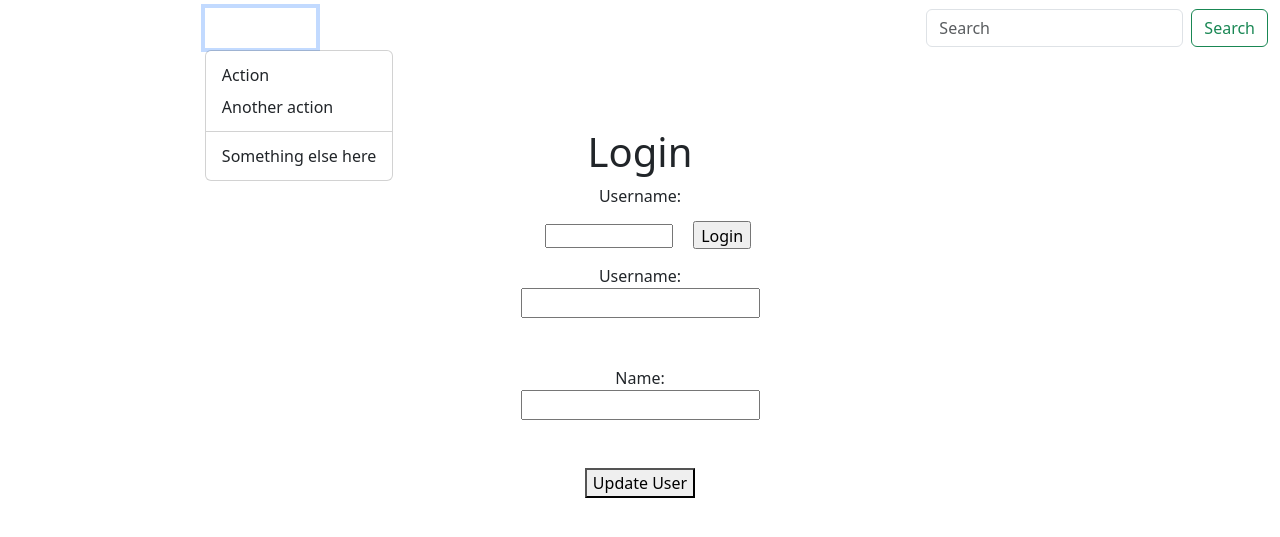
After one commit to tejashvi-kumawat/flasker, a Flask app: page / in a window 1280 px wide, after a click on "Dropdown". The commit adds this page. Shown: the top 537 px of the page. Run offline with Flask 3, Linux system fonts and the light colour scheme.

Commit message:
commit updated version of all the files

```diff
--- a/Flask Files/first.py
+++ b/Flask Files/first.py
@@ -1,39 +1,126 @@
-from flask import Flask, render_template, request
+from flask import Flask, render_template, request, redirect, url_for, flash, send_file, jsonify
 import json
+from typing import List, Optional
+import sqlite3
+from PIL import Image, ImageDraw, ImageFont
 
-#Flask Instance
+# Flask Instance
 app = Flask(__name__)
+app.secret_key = 'kjashdfjgqewyuofbi238794fb2384rfy7umwiehgfh928374hrb9yqweufn902734trg9y8oiuwqherf9263y47nrf97w8eoifhyn42798634gyt7rhfwnefir7o2gw23y478rh9f8jyeowrhig89rewyqbefuisnf8oyqwehir'
 
-#Create a route decorator
-#safe: If HTML tags paresd than it will run those HTML Tags
-#capitalize
-#lower
-#upper
-#title
-#trim
-#striptags : it can strip tags so that when we create commenting at that time hackers can't make changes in the website, it will strip all html tags from that
+def load_database():
+    """Load user data from JSON file and return formatted list."""
+    try:
+        with open('data/sample.json', 'r') as file:
+            data = json.load(file)
+            return data
+    except FileNotFoundError:
+        print("Error: database file not found")
+        return {'users': []}
+    except json.JSONDecodeError:
+        print("Error: invalid JSON format")
+        return {'users': []}
+
+def verify_username(input_username: str) -> Optional[dict]:
+    """
+    Verify username exists in database and return user data if found.
+    """
+    data = load_database()
+    for user in data['users']:
+        if user['username'] == input_username:
+            return user
+    return None
+def updateImage(name):
+
+    image = Image.open("static/images/1.png")
+    # Create a drawing object
+    if image.mode == "RGBA":
+        img = image.convert("RGB")
+        img.save("1.png", format="PNG")
+    draw = ImageDraw.Draw(image)
+    # Load a font (adjust the path and size as needed)
+    font = ImageFont.truetype("/System/Library/Fonts/Supplemental/Arial.ttf", size=40)
+    # Define the text and its position
+    text = name
+    position = (450, 450)  # (x, y) coordinates
+    # Choose text color (RGB format)
+    color = (255, 0, 0)  # Red color
+    # Write text on the image
+    draw.text(position, text, fill=color, font=font)
+    # Save the updated image
+    image.save("static/images/2.png")
+    # Show the updated image
+
+@app.route('/', methods=['GET'])
+def login():
+    """Render login page."""
+    return render_template('login.html')
+
+@app.route('/update-json', methods=['POST'])
+def update_json():
+    data = load_database()
+    username = request.form.get('username')
+    name = request.form.get('name')
+
+    if not username or not name:
+        flash('Please enter both username and name', 'error')
+        return render_template('login.html')
+
+    # Check if username already exists
+    user_exists = any(user['username'] == username for user in data['users'])
+
+    if user_exists:
+        message = "User with this username already exists!"
+    else:
+        # Add new user
+        users = data['users']
+        user_n = users[-1]
+        new_user_id = str(int(user_n["ID"]) + 1)
+        data['users'].append({
+            'username': username,
+            'Name': name,
+            'ID': new_user_id
+        })
+        message = "User data added successfully!"
+
+        # Save updated data
+        try:
+            with open('data/sample.json', 'w') as file:
+                json.dump(data, file, indent=4)
+        except Exception as e:
+            message = f"Error saving data: {str(e)}"
+
+    flash(message)
+    return render_template('login.html')
+
+@app.route('/verify', methods=['POST'])
+def verify():
+    username = request.form.get('username')
+
+    if not username:
+        flash('Please enter a username', 'error')
+        return redirect(url_for('login'))
+
+    user_data = verify_username(username)
+    if user_data:
+        return redirect(url_for('index', name=user_data['Name']))
+    else:
+        flash('Invalid username. Please try again.', 'error')
+        return redirect(url_for('login'))
 
 @app.route('/index/<name>')
 def index(name):
-    with open('data/sample.json', 'r') as file:
-        data = json.load(file)
-    ls = [[users['ID'], users['username']] for users in data['users']]
-    return render_template("dashboard.html", name = ls[0][1])
+    updateImage(name)
+    return render_template("dashboard.html", name=name.title())
 
-@app.route('/submit', methods=['POST'])
-def submit():
-    # Get the text entered by the user in the input field
-    user_input = request.form.get('user_input')
-
-    # Return the input text to be displayed on the same page
-    return user_input
-
-@app.route('/user/<name>')
-
-def about(name):
-    return "<h1>Hello {}</h1>".format(name)
-
-
+@app.route('/download-image', methods=['GET'])
+def download_image():
+    try:
+        image_path = "static/images/2.png"
+        return send_file(image_path, as_attachment=True, download_name="downloaded-image.jpg")
+    except FileNotFoundError:
+        flash('Image not found', 'error')
+        return redirect(url_for('index'))
 
 if __name__ == "__main__":
     app.run(debug=True)
--- /dev/null
+++ b/Flask Files/templates/base.html
@@ -0,0 +1,48 @@
+<!doctype html>
+<html lang="en">
+  <head>
+    <meta charset="utf-8">
+    <meta name="viewport" content="width=device-width, initial-scale=1">
+    <title>Bootstrap demo</title>
+    <link href="https://cdn.jsdelivr.net/npm/bootstrap@5.3.3/dist/css/bootstrap.min.css" rel="stylesheet" integrity="sha384-QWTKZyjpPEjISv5WaRU9OFeRpok6YctnYmDr5pNlyT2bRjXh0JMhjY6hW+ALEwIH" crossorigin="anonymous">
+  </head>
+  <body>
+    <nav class="navbar navbar-expand-lg bg-gradient navbar-dark">
+        <div class="container-fluid">
+          <a class="navbar-brand" href="#">Navbar</a>
+          <button class="navbar-toggler" type="button" data-bs-toggle="collapse" data-bs-target="#navbarSupportedContent" aria-controls="navbarSupportedContent" aria-expanded="false" aria-label="Toggle navigation">
+            <span class="navbar-toggler-icon"></span>
+          </button>
+          <div class="collapse navbar-collapse" id="navbarSupportedContent">
+            <ul class="navbar-nav me-auto mb-2 mb-lg-0">
+              <li class="nav-item">
+                <a class="nav-link active" aria-current="page" href="#">Home</a>
+              </li>
+              <li class="nav-item">
+                <a class="nav-link" href="#">Link</a>
+              </li>
+              <li class="nav-item dropdown">
+                <a class="nav-link dropdown-toggle" href="#" role="button" data-bs-toggle="dropdown" aria-expanded="false">
+                  Dropdown
+                </a>
+                <ul class="dropdown-menu">
+                  <li><a class="dropdown-item" href="#">Action</a></li>
+                  <li><a class="dropdown-item" href="#">Another action</a></li>
+                  <li><hr class="dropdown-divider"></li>
+                  <li><a class="dropdown-item" href="#">Something else here</a></li>
+                </ul>
+              </li>
+              <li class="nav-item">
+                <a class="nav-link disabled" aria-disabled="true">Disabled</a>
+              </li>
+            </ul>
+            <form class="d-flex" role="search">
+              <input class="form-control me-2" type="search" placeholder="Search" aria-label="Search">
+              <button class="btn btn-outline-success" type="submit">Search</button>
+            </form>
+          </div>
+        </div>
+      </nav>
+    <script src="https://cdn.jsdelivr.net/npm/bootstrap@5.3.3/dist/js/bootstrap.bundle.min.js" integrity="sha384-YvpcrYf0tY3lHB60NNkmXc5s9fDVZLESaAA55NDzOxhy9GkcIdslK1eN7N6jIeHz" crossorigin="anonymous"></script>
+  </body>
+</html>
--- /dev/null
+++ b/Flask Files/templates/login.html
@@ -0,0 +1,42 @@
+<!-- templates/login.html -->
+<!DOCTYPE html>
+<html>
+<head>
+    <title>Login</title>
+
+</head>
+<body>
+
+    {% include 'base.html'%}
+
+    {% with messages = get_flashed_messages(with_categories=true) %}
+        {% if messages %}
+            {% for category, message in messages %}
+                <div class="alert alert-{{ category }}">{{ message }}</div>
+            {% endfor %}
+        {% endif %}
+    {% endwith %}
+    <center>
+        <br><br><br>
+        <h1>Login</h1>
+
+        <form action="{{ url_for('verify') }}" method="post" >
+            <label for="username">Username:</label><br>
+            <input type="text" id="username" name="username" required style="height: 1.5rem; width:10%; margin:1rem;">
+            <input type="submit" value="Login" style="height: 1.76rem;">
+        </form>
+
+    </center>
+    <form action="/update-json" method="POST" style="display: flex; flex-direction:column; justify-content:center; gap:0.2 rem; max-width: 50%; align-items:center; margin:auto;">
+        <label for="username">Username:</label>
+        <input type="text" id="username" name="username" required><br><br>
+
+        <label for="name">Name:</label>
+        <input type="text" id="name" name="name" required><br><br>
+
+        <button type="submit">Update User</button>
+    </form>
+
+
+</body>
+</html>
```
Also changed, not shown: Flask Files/data/sample.json (added, +24 -0 lines), Flask Files/static/script.js (+2 -78 lines), Flask Files/static/styles.css (+25 -87 lines), Flask Files/templates/dashboard.html (+14 -15 lines), Flask Files/1.png (added), Flask Files/static/images/1.png (added), Flask Files/static/images/2.png (added), Flask Files/users.db (added).
